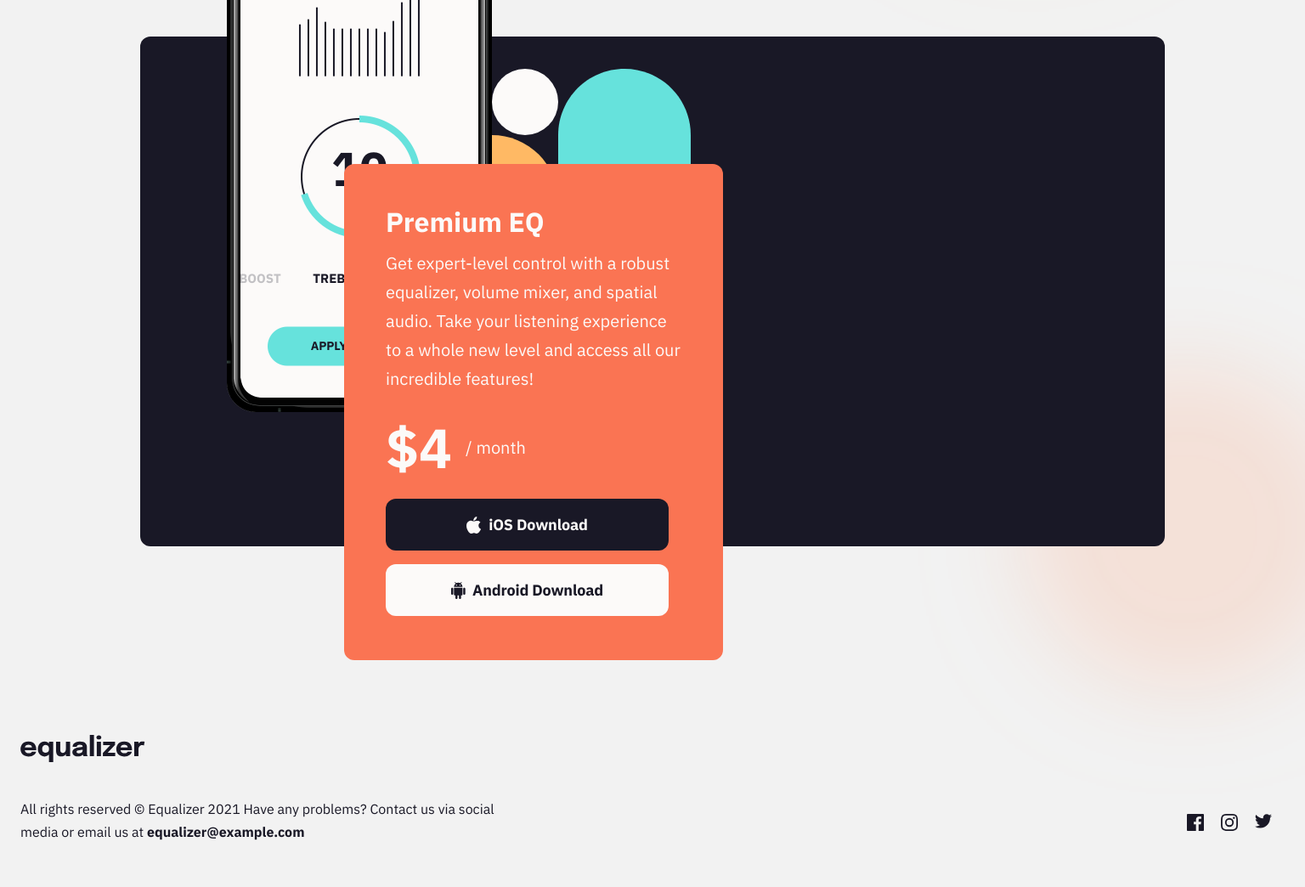
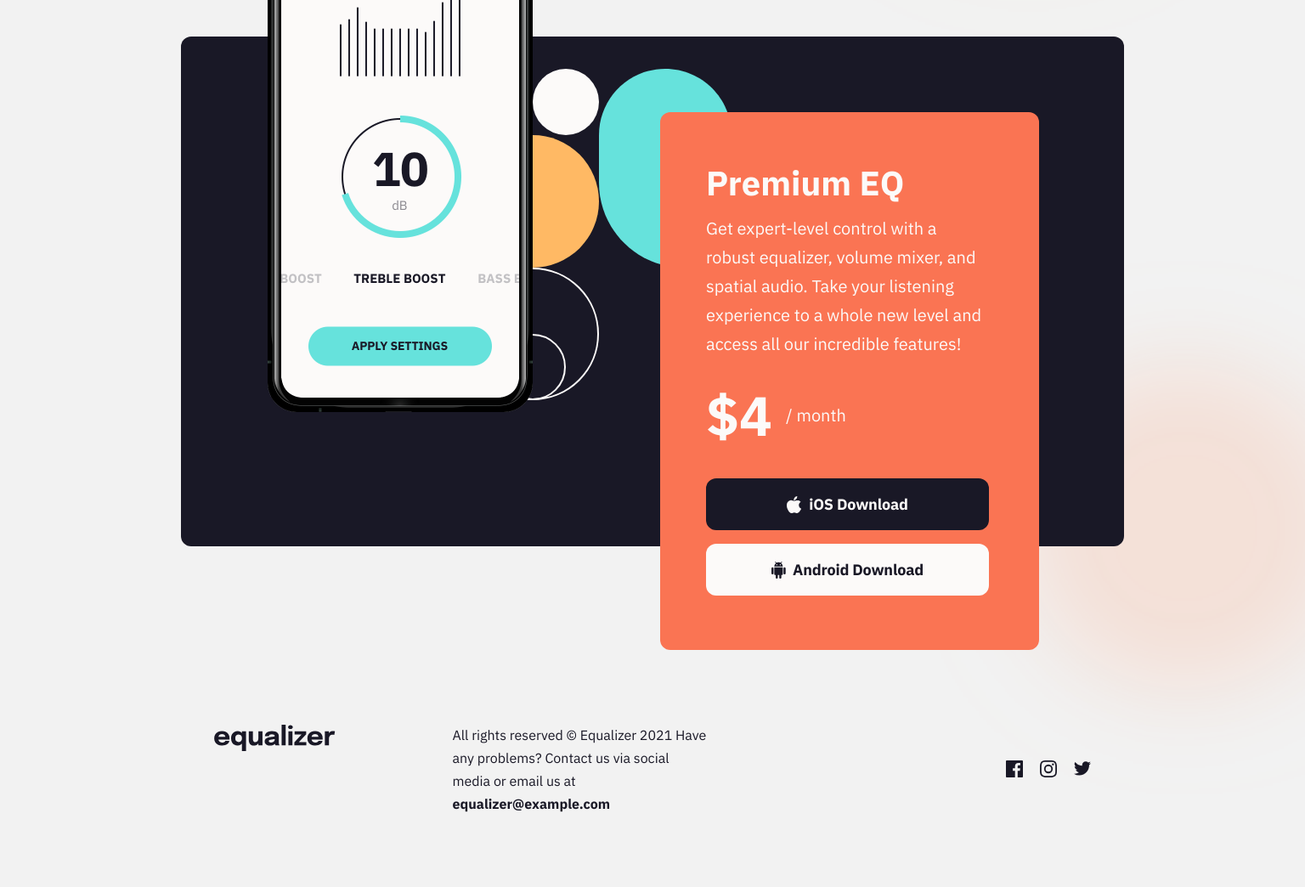
Before and after one commit to sgrazys/11_equalizer-landing-page, a website: page index.html in a window 1536 px wide. Shown: the part 745-1789 px from the top of the page at 85% size. Drawn offline with Linux system fonts and the light colour scheme.

Commit message:
add desktop

```diff
--- a/css/layout/footer.css
+++ b/css/layout/footer.css
@@ -1,3 +1,9 @@
 .footer {
 	padding: 6.4rem 5rem 8rem 2.4rem;
 }
+
+@media (min-width: 48em) {
+	.footer {
+		padding-left: 3.9rem;
+	}
+}
--- a/css/layout/header.css
+++ b/css/layout/header.css
@@ -11,3 +11,8 @@
 		max-width: 67%;
 	}
 }
+@media (min-width: 112em) {
+	.header-content {
+		max-width: 40%;
+	}
+}
--- a/css/pages/home.css
+++ b/css/pages/home.css
@@ -10,6 +10,11 @@
 
 .body-secondary-style {
 	margin-bottom: 6.4rem;
+}
+
+.section-cta {
+	max-width: 45.5rem;
+	margin: 0 auto;
 }
 
 .section-cta {
@@ -99,6 +104,9 @@
 	background-color: var(--color-light-orange);
 }
 
+.footer {
+}
+
 .footer-logo {
 	margin-bottom: 3.2rem;
 }
@@ -136,7 +144,8 @@
 	}
 
 	.section-cta {
-		padding: 0 3.9rem 0rem 3.3rem;
+		max-width: 75rem;
+		margin: 0 auto;
 	}
 
 	.phone-img-container {
@@ -204,8 +213,10 @@
 		line-height: 1.7;
 	}
 
-	.section-cta {
-		padding: 0 16.5rem 0rem;
+	.section-cta,
+	.footer {
+		max-width: 111rem;
+		margin: 0 auto;
 	}
 
 	.phone-img-container {
@@ -219,4 +230,41 @@
 		height: 468px;
 		max-width: 31.2rem;
 	}
+
+	.cta-container {
+		padding: 5.8rem 5.9rem 4.8rem 5.4rem;
+		margin-top: -51.1rem;
+		margin-left: 56.4rem;
+	}
+
+	.cta-headline.secondary-heading {
+		font-size: 4rem;
+		line-height: 1.25;
+	}
+
+	.cta-description.body-secondary-style {
+		margin-bottom: 3.9rem;
+	}
+
+	.price {
+		margin-bottom: 4.6rem;
+	}
+
+	.disclaimer {
+		display: flex;
+		gap: 13.8rem;
+	}
+
+	.footer-logo {
+		margin-bottom: 0;
+		height: 3.2rem;
+	}
+	.footer-disclaimer {
+		max-width: 33%;
+	}
+
+	.social-icons {
+		align-items: center;
+		margin-top: 0;
+	}
 }
--- a/index.html
+++ b/index.html
@@ -46,8 +46,8 @@
 
 					<p class="price">$4 <span class="period">/ month</span></p>
 
-					<button class="btn btn-ios"><img src="./starter-code/assets/icon-apple.svg" alt="apple icon" />iOS Download</button>
-					<button class="btn btn-android"><img src="./starter-code/assets/icon-android.svg" alt="android icon" />Android Download</button>
+					<a class="btn btn-ios" href="#"><img src="./starter-code/assets/icon-apple.svg" alt="apple icon" />iOS Download</a>
+					<a class="btn btn-android" href="#"><img src="./starter-code/assets/icon-android.svg" alt="android icon" />Android Download</a>
 				</div>
 			</section>
 		</main>
```
